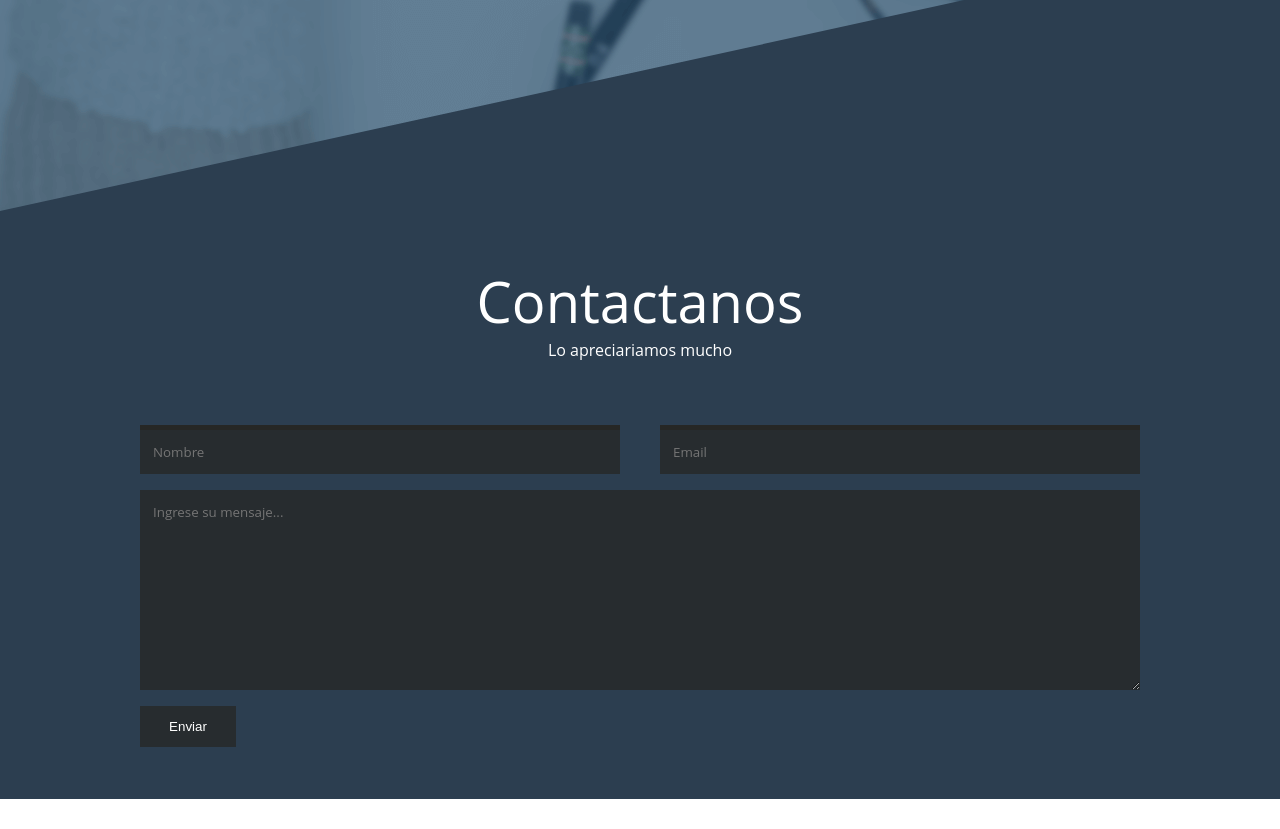
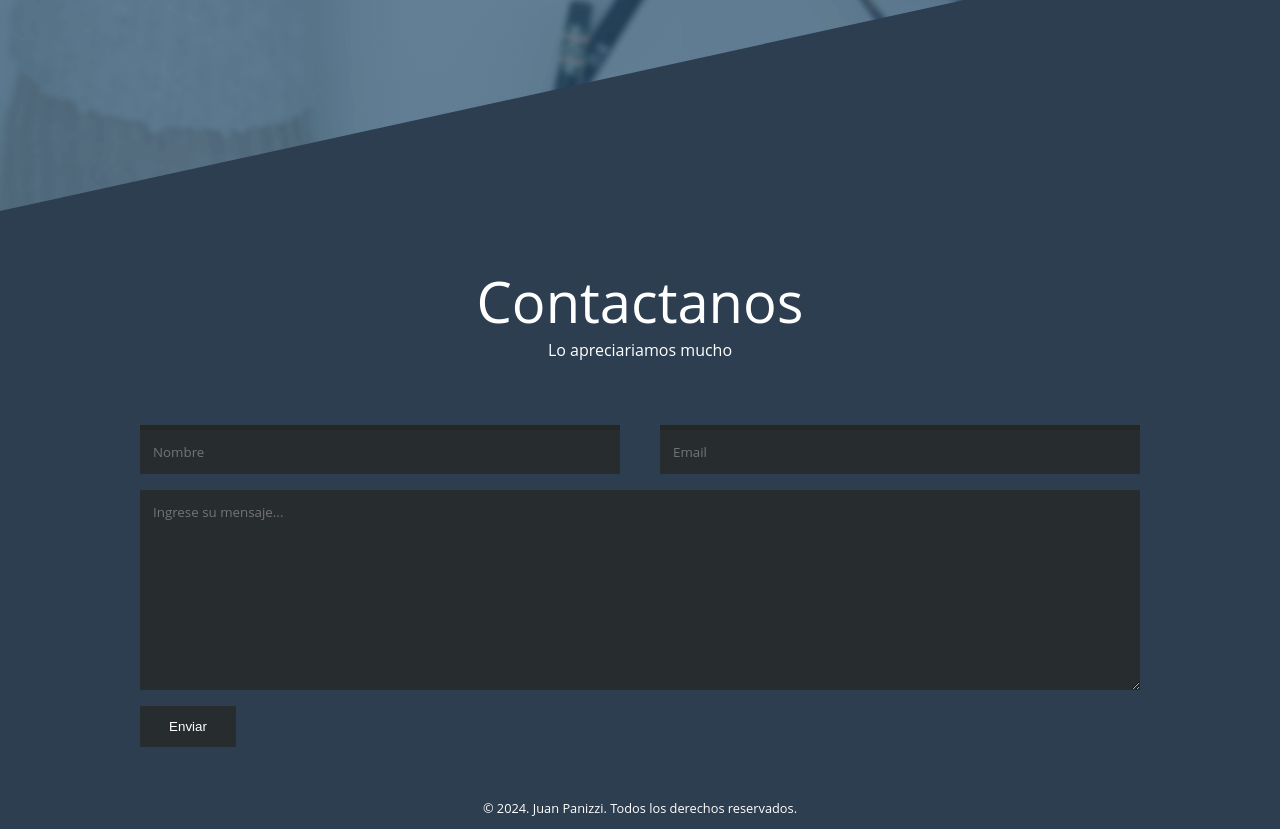
Before and after one commit to JuanPanizzi/JuanPanizzi.github.io, a plain HTML site: page index.html in a window 1280 px wide. Shown: the part 2877-3706 px from the top of the page. Before the commit the page ends 3676 px from the top, so only its background shows below. Drawn offline with Linux system fonts and the light colour scheme.

Commit message:
footer styles modified

```diff
--- a/estilos.css
+++ b/estilos.css
@@ -334,6 +334,12 @@ input[type="submit"]:hover{
     border: 2px solid #BFC0C1;
 }
 
+#derechos{
+    font-size: 0.8rem;
+    text-align: center;
+    color: white;
+    padding-bottom: 12px;
+}
 /* Responsive */
 
 @media screen and (max-width:900px) {
--- a/index.html
+++ b/index.html
@@ -125,6 +125,7 @@
                 </form>
             </div>
         </div>
+        <p id="derechos">© 2024. Juan Panizzi. Todos los derechos reservados.</p>
     </footer>
 </body>
 
```
